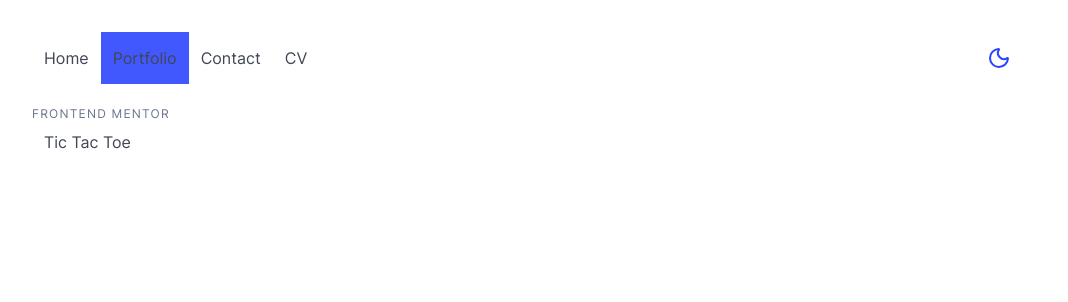
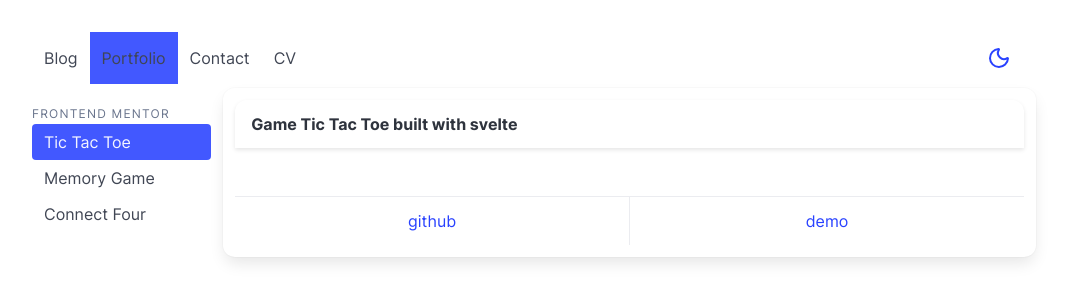
Before and after one commit to JConan/jconan.github.io, a SvelteKit app: page /portfolio in a window 1280 px wide. Shown: the top 302 px of the page, without its empty margins (112-1180 px from the left). Built offline with nearby package versions, Linux system fonts and the light colour scheme; no server answers.

Commit message:
create base structure to navigate different projects

```diff
--- a/src/routes/+layout.svelte
+++ b/src/routes/+layout.svelte
@@ -14,7 +14,7 @@
 
 <main class="container">
 	<Navbar>
-		<Link href="/">Home</Link>
+		<Link href="/">Blog</Link>
 		<Link href="/portfolio">Portfolio</Link>
 		<Link href="/contact">Contact</Link>
 		<Link href="/cv">CV</Link>
--- a/src/routes/portfolio/+layout.ts
+++ b/src/routes/portfolio/+layout.ts
@@ -1,8 +1,10 @@
+import { writable } from 'svelte/store';
 import type { LayoutLoad } from './$types';
 
 type Project = {
 	name: string;
 	slug: string;
+	shortDescription: string;
 	descriptionLink: string;
 	source: string;
 	demoLink: string;
@@ -12,26 +14,36 @@ const projects: Project[] = [
 	{
 		name: 'Tic Tac Toe',
 		slug: 'fm-tic-tac-toe',
+		shortDescription: 'Game Tic Tac Toe built with svelte',
 		demoLink: 'https://jconan.github.io/fm-tic-tac-toe/',
 		descriptionLink: 'https://raw.githubusercontent.com/JConan/fm-tic-tac-toe/main/DESCRIPTION.md',
 		source: 'https://github.com/JConan/fm-tic-tac-toe/'
+	},
+	{
+		name: 'Memory Game',
+		slug: 'fm-memory-game-challenge',
+		shortDescription: '',
+		demoLink: 'https://jconan.github.io/fm-memory-game-challenge/',
+		descriptionLink:
+			'https://raw.githubusercontent.com/JConan/fm-memory-game-challenge/main/DESCRIPTION.md',
+		source: 'https://github.com/JConan/fm-memory-game-challenge/'
+	},
+	{
+		name: 'Connect Four',
+		slug: 'fm-connect-four-game',
+		shortDescription: '',
+		demoLink: 'https://github.com/JConan/fm-connect-four-game',
+		descriptionLink:
+			'https://raw.githubusercontent.com/JConan/fm-connect-four-game/main/DESCRIPTION.md',
+		source: 'https://github.com/JConan/fm-connect-four-game'
 	}
-	// {
-	// 	name: 'Memory Game',
-	// 	demoLink: 'https://jconan.github.io/fm-memory-game-challenge/',
-	// 	descriptionLink:
-	// 		'https://raw.githubusercontent.com/JConan/fm-memory-game-challenge/main/DESCRIPTION.md',
-	// 	source: 'https://github.com/JConan/fm-memory-game-challenge/'
-	// },
-	// {
-	// 	name: 'Connect Four',
-	// 	demoLink: 'https://github.com/JConan/fm-connect-four-game',
-	// 	descriptionLink:
-	// 		'https://raw.githubusercontent.com/JConan/fm-connect-four-game/main/DESCRIPTION.md',
-	// 	source: 'https://github.com/JConan/fm-connect-four-game'
-	// }
 ];
 
+const selectedProject = writable(projects[0]);
+
 export const load = (async () => {
-	return { projects };
+	return {
+		projects,
+		selectedProject
+	};
 }) satisfies LayoutLoad;
--- a/src/routes/portfolio/+page.svelte
+++ b/src/routes/portfolio/+page.svelte
@@ -1,13 +1,51 @@
 <script lang="ts">
 	import { route } from '$lib/ROUTES';
 	export let data;
+
+	const { projects, selectedProject } = data;
+
+	let description = '';
+
+	$: loadContent($selectedProject.descriptionLink);
+
+	async function loadContent(url: string) {
+		description = await (await fetch(url)).text();
+	}
+
+	function selectProject(slug: string) {
+		return function () {
+			$selectedProject = projects.filter((project) => project.slug === slug)[0];
+		};
+	}
 </script>
 
+<div class="columns">
+	<div class="column is-one-fifth">
 		<aside class="menu">
 			<a href="https://www.frontendmentor.io" class="menu-label">Frontend Mentor</a>
 			<ul class="menu-list">
-		{#each data.projects as { name, slug }}
-			<li><a href={route('/portfolio/demo/[slug]', { slug })}>{name}</a></li>
+				{#each projects as { name, slug }}
+					<li>
+						<button
+							class={$selectedProject.slug === slug ? 'is-selected' : ''}
+							on:click={selectProject(slug)}>{name}</button
+						>
+					</li>
 				{/each}
 			</ul>
 		</aside>
+	</div>
+	<div class="column card is-info">
+		<header class="card-header">
+			<p class="card-header-title">{$selectedProject.shortDescription}</p>
+		</header>
+		<div class="card-content">{description}</div>
+		<footer class="card-footer">
+			<a href={$selectedProject.source} target="_blank" class="card-footer-item">github</a>
+			<a
+				href={route('/portfolio/demo/[slug]', { slug: $selectedProject.slug })}
+				class="card-footer-item">demo</a
+			>
+		</footer>
+	</div>
+</div>
--- a/src/routes/portfolio/demo/[slug]/+page.svelte
+++ b/src/routes/portfolio/demo/[slug]/+page.svelte
@@ -3,7 +3,7 @@
 
 	export let data;
 
-	let src = data.projects.filter((project) => project.slug === $page.params.slug)[0].demoLink;
+	let src = data.projects.filter((project) => project.slug === $page.params.slug)[0]?.demoLink;
 
 	let iframe: HTMLIFrameElement;
 	let height = 400;
```
Lines whose indentation alone changed are shown as unchanged.
